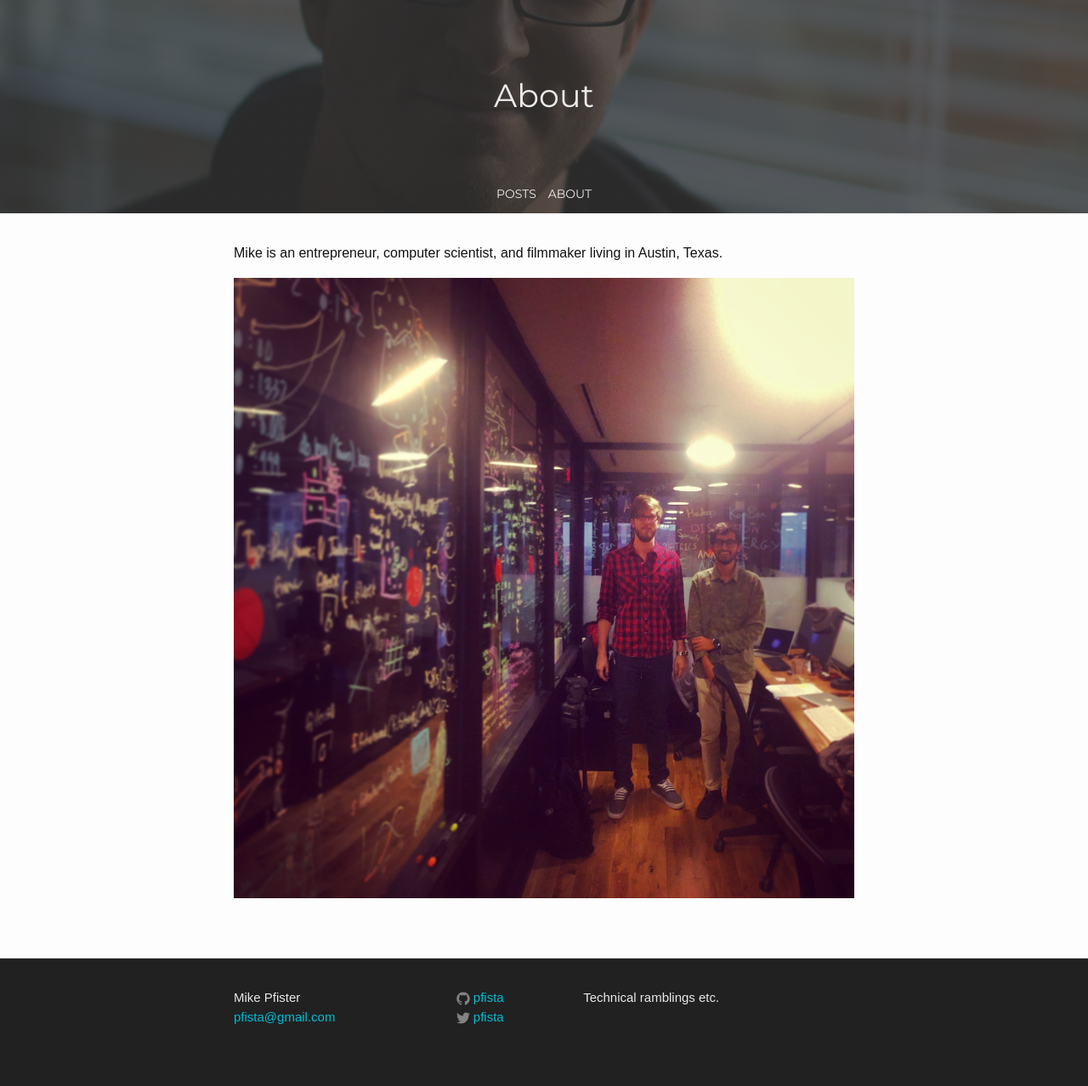
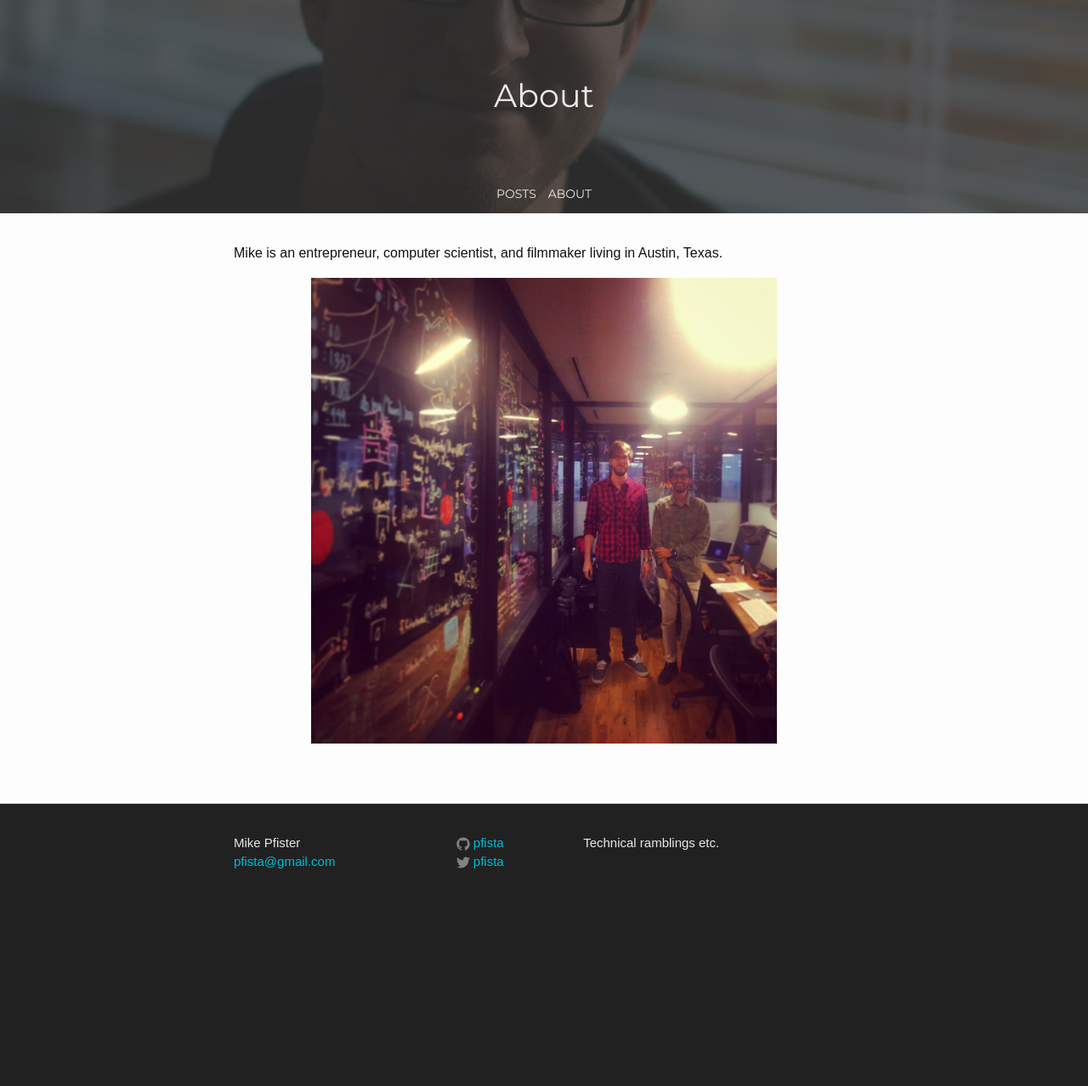
Before and after one commit to pfista/pfista-old.github.io, a Jekyll site: the page built from about.md, in a window 1280 px wide. Shown: the whole page at 85% size. Built offline with Jekyll 4.4.1, drawn with Linux system fonts in a browser that asks for light colours; some web fonts are replaced; after the commit the page ends 1096 px from its top, so only the background shows below that.

Commit message:
Shrink about image

```diff
--- a/about.md
+++ b/about.md
@@ -10,4 +10,4 @@ bg: "/img/mike3.jpg"
 Mike is an entrepreneur, computer scientist, and filmmaker living in Austin,
 Texas.
 
-![mike in saus](/img/mike-and-sid.jpg){: .center-image }
+![mike in saus](/img/mike-and-sid.jpg){: .center-image .shrink-75}
```
